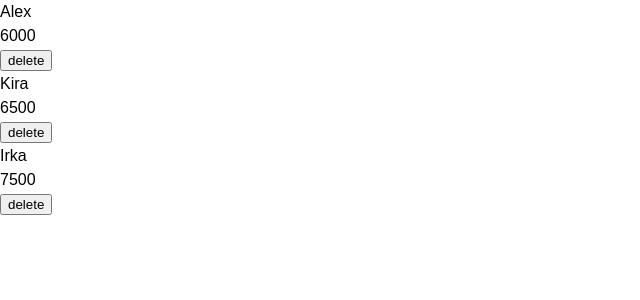
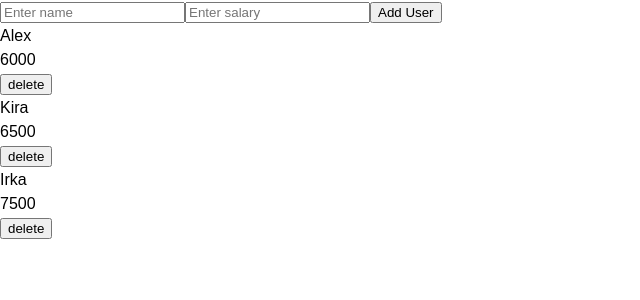
Before and after one commit to IamLoren/practice-REACT, a React (Create React App) app: page / in a window 1280 px wide. Shown: the top 300 px of the page, without its empty margins (0-640 px from the left). Built offline with nearby package versions, Linux system fonts and the light colour scheme.

Commit message:
Add User

```diff
--- a/src/App.js
+++ b/src/App.js
@@ -10,21 +10,48 @@
 // 8. Додати фільтр по стану  (all, active, completed)
 // 9. Додати підрахунок активних users
 import React from "react";
-import { Users } from "./components/Users/Users";
+import {Users} from "./components/Users/Users";
 
 export class App extends React.Component {
     state = {
         users: [
-      { name: "Alex", salary: 6000, id: 1 },
-      { name: "Kira", salary: 6500, id: 2 },
-      { name: "Irka", salary: 7500, id: 3 },
+            {name: "Alex", salary: 6000, id: 1},
+            {name: "Kira", salary: 6500, id: 2},
+            {name: "Irka", salary: 7500, id: 3},
         ],
+        name: '',
+        salary: ''
     };
+
+    handleChange = ({target}) => {
+        const {name, value} = target
+        this.setState({[name]: value})
+    }
+
+    handleAddUser = () => {
+        if(!this.state.name || !this.state.salary){
+            return
+        }
+
+        this.setState(prevState => ({
+            users: [...prevState.users, {
+                id: crypto.randomUUID(),
+                name: prevState.name,
+                salary: prevState.salary
+            }],
+            name: '',
+            salary: ''
+        }))
+    }
+
     render() {
-    const { users } = this.state;
+        const {users, name, salary} = this.state;
         return (
             <div>
-        <Users usersInfo={users} />
+                <input name='name' value={name} onChange={this.handleChange} placeholder='Enter name'></input>
+                <input name='salary' value={salary} onChange={this.handleChange} placeholder='Enter salary'></input>
+                <button onClick={this.handleAddUser}>Add User</button>
+                <Users usersInfo={users}/>
             </div>
         );
     }
```
Lines whose indentation alone changed are shown as unchanged.
